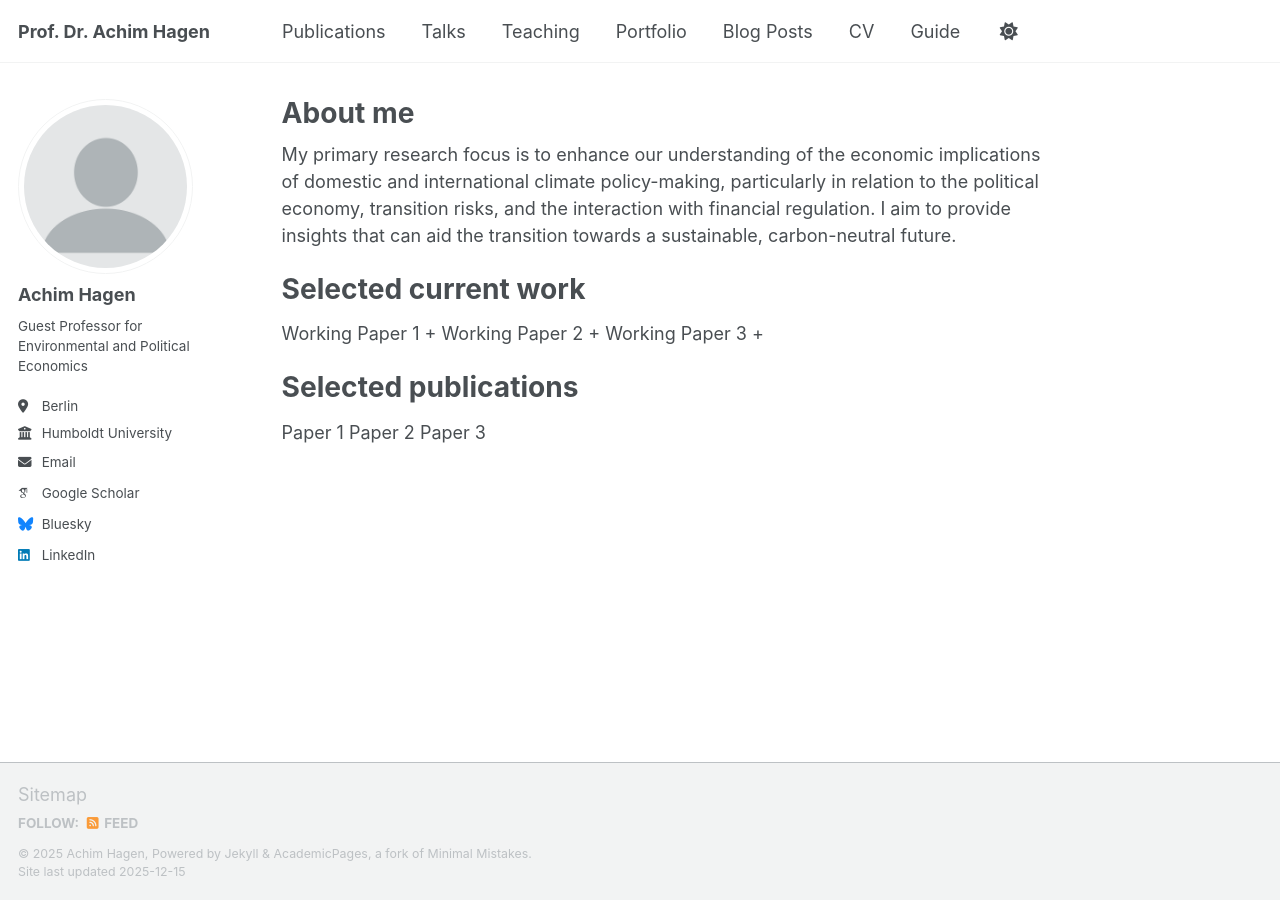
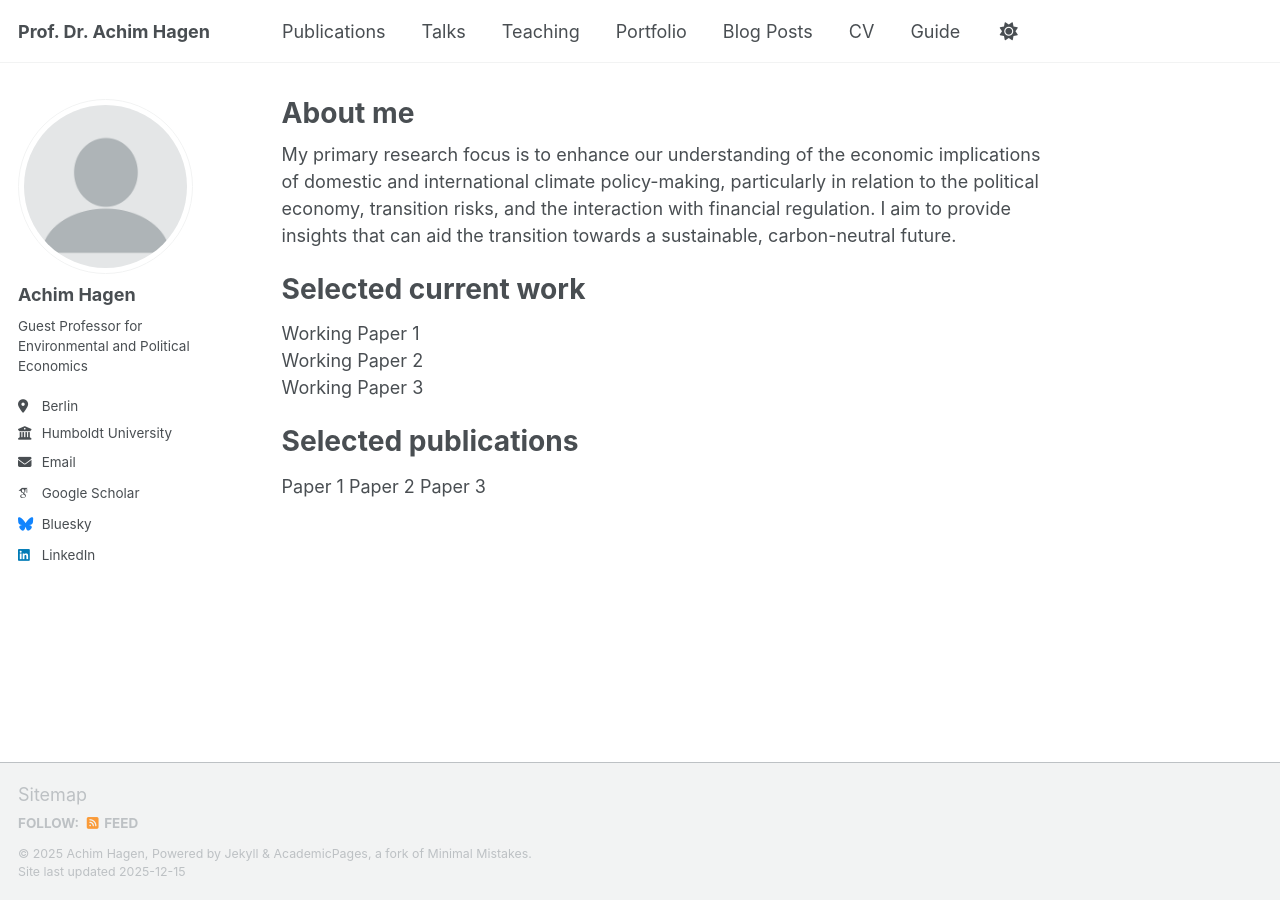
Before and after one commit to achhag/academic, a Jekyll site: the page built from _pages/about.md, in a window 1280 px wide. Built offline with Jekyll 4.4.1, drawn with Linux system fonts in a browser that asks for light colours; some web fonts are replaced; a script bundle is joined from its source files by our own code; library files that are not in the unit come from our copies.

```diff
--- a/_pages/about.md
+++ b/_pages/about.md
@@ -11,9 +11,9 @@ My primary research focus is to enhance our understanding of the economic implic
 
 Selected current work
 ======
-Working Paper 1  +
-Working Paper 2  +
-Working Paper 3  +
+Working Paper 1
+Working Paper 2
+Working Paper 3
 
 Selected publications
 ======
```
